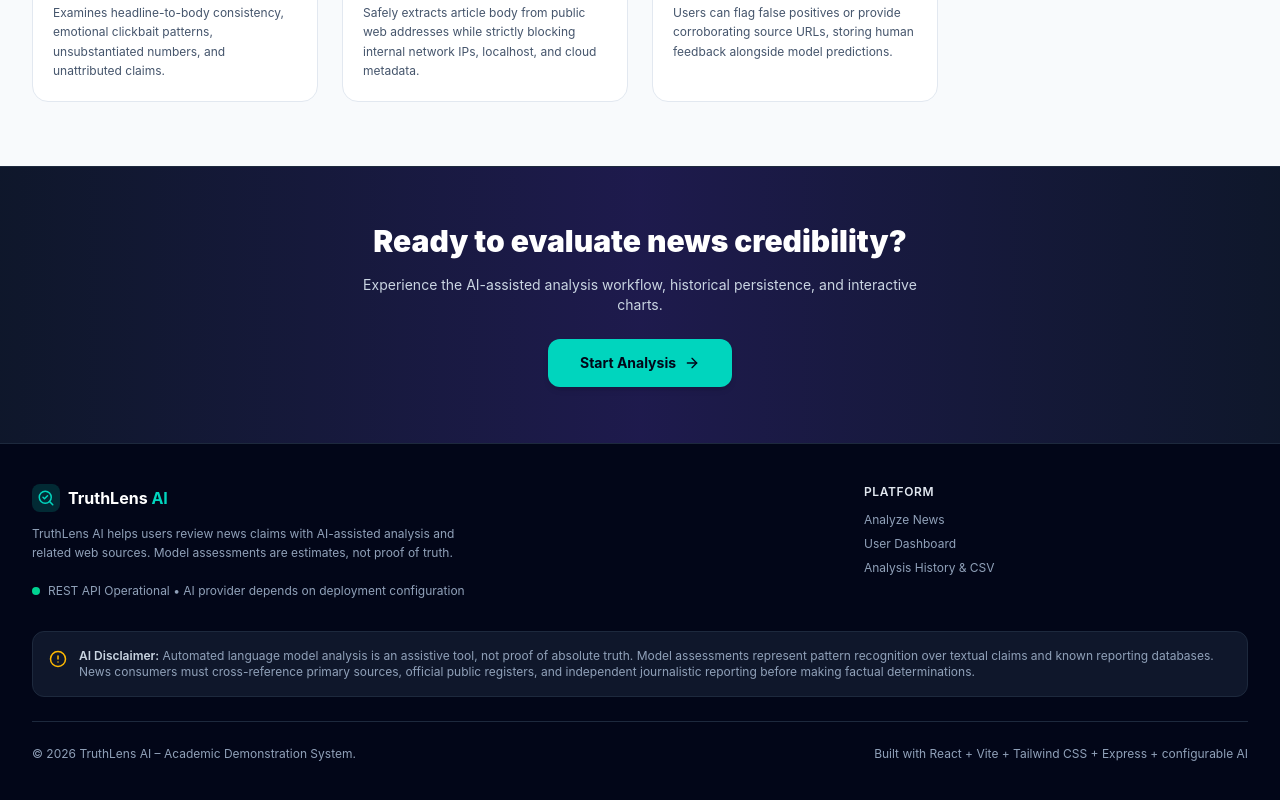
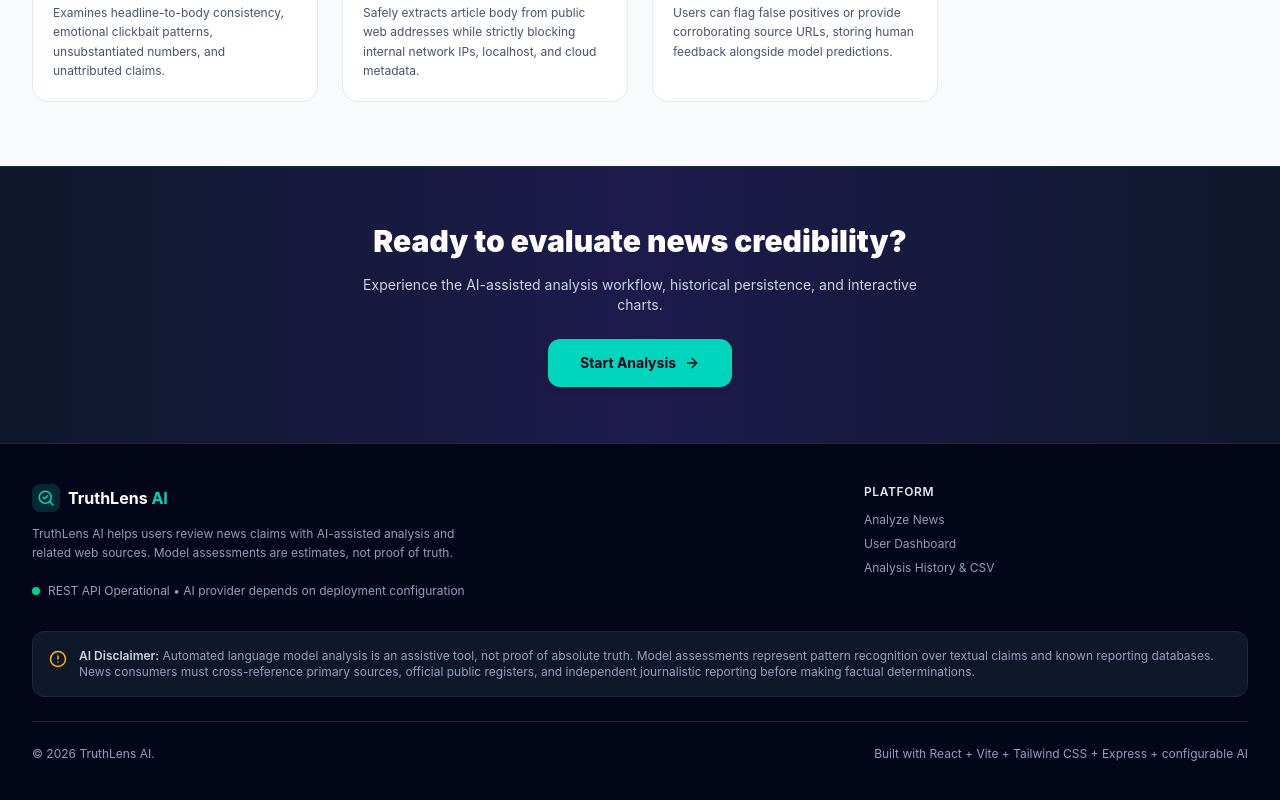
Before and after one commit to yogesh99911/fake-news-description, a React (Vite) app: page / in a window 1280 px wide. Shown: the part 1940-2740 px from the top of the page. Built offline with nearby package versions, Linux system fonts and the light colour scheme; no server answers.

Commit message:
Remove academic wording from footer

```diff
--- a/src/components/Footer.tsx
+++ b/src/components/Footer.tsx
@@ -77,7 +77,7 @@ export const Footer: React.FC<FooterProps> = ({ onNavigate }) => {
 
         {/* Bottom Credits */}
         <div className="pt-6 border-t border-slate-800 flex flex-col sm:flex-row items-center justify-between text-xs text-slate-400 gap-4">
-          <p>© {new Date().getFullYear()} TruthLens AI – Academic Demonstration System.</p>
+          <p>© {new Date().getFullYear()} TruthLens AI.</p>
           <div className="flex items-center gap-4 text-xs">
             <span>Built with React + Vite + Tailwind CSS + Express + configurable AI</span>
           </div>
```
